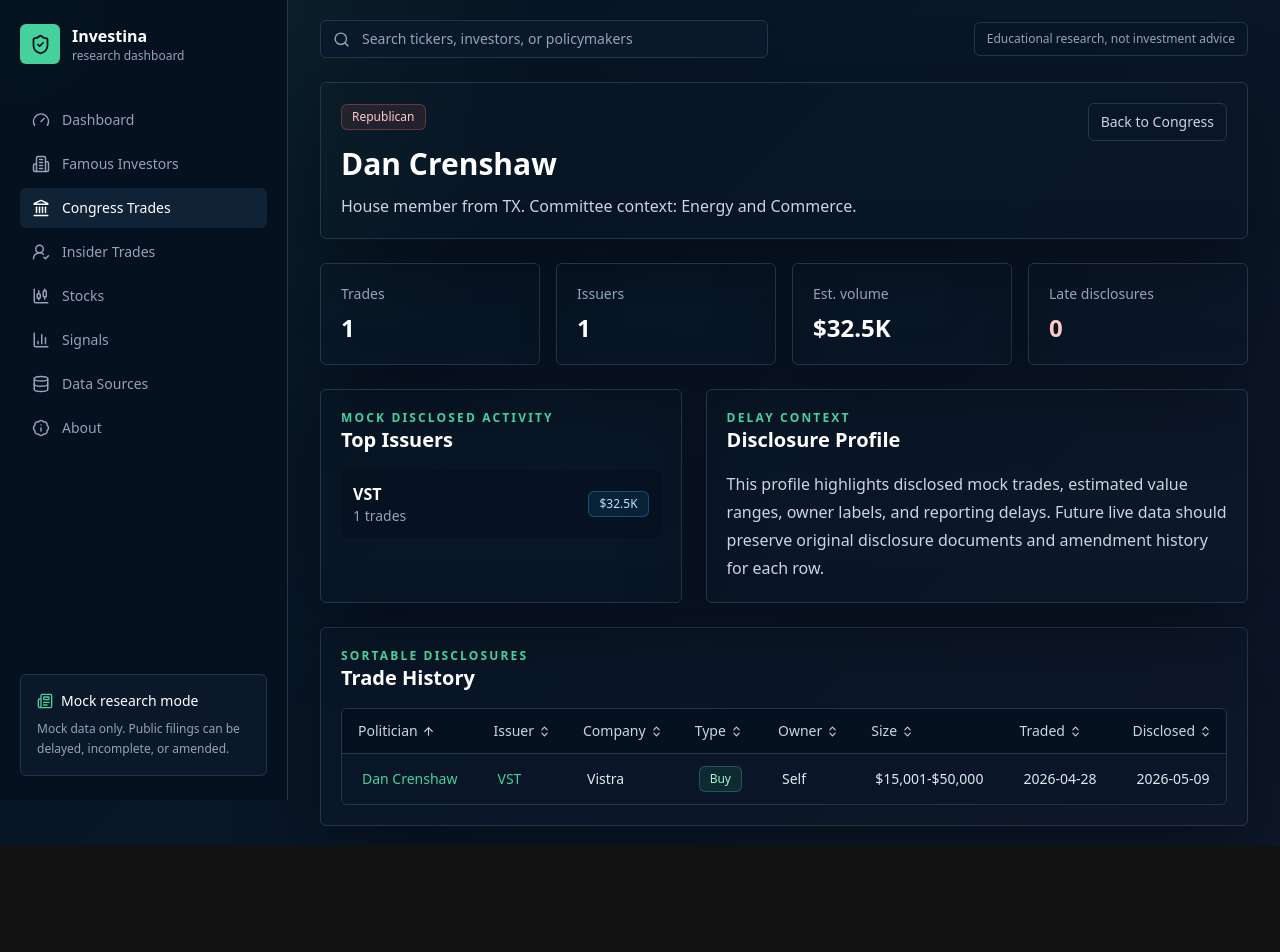
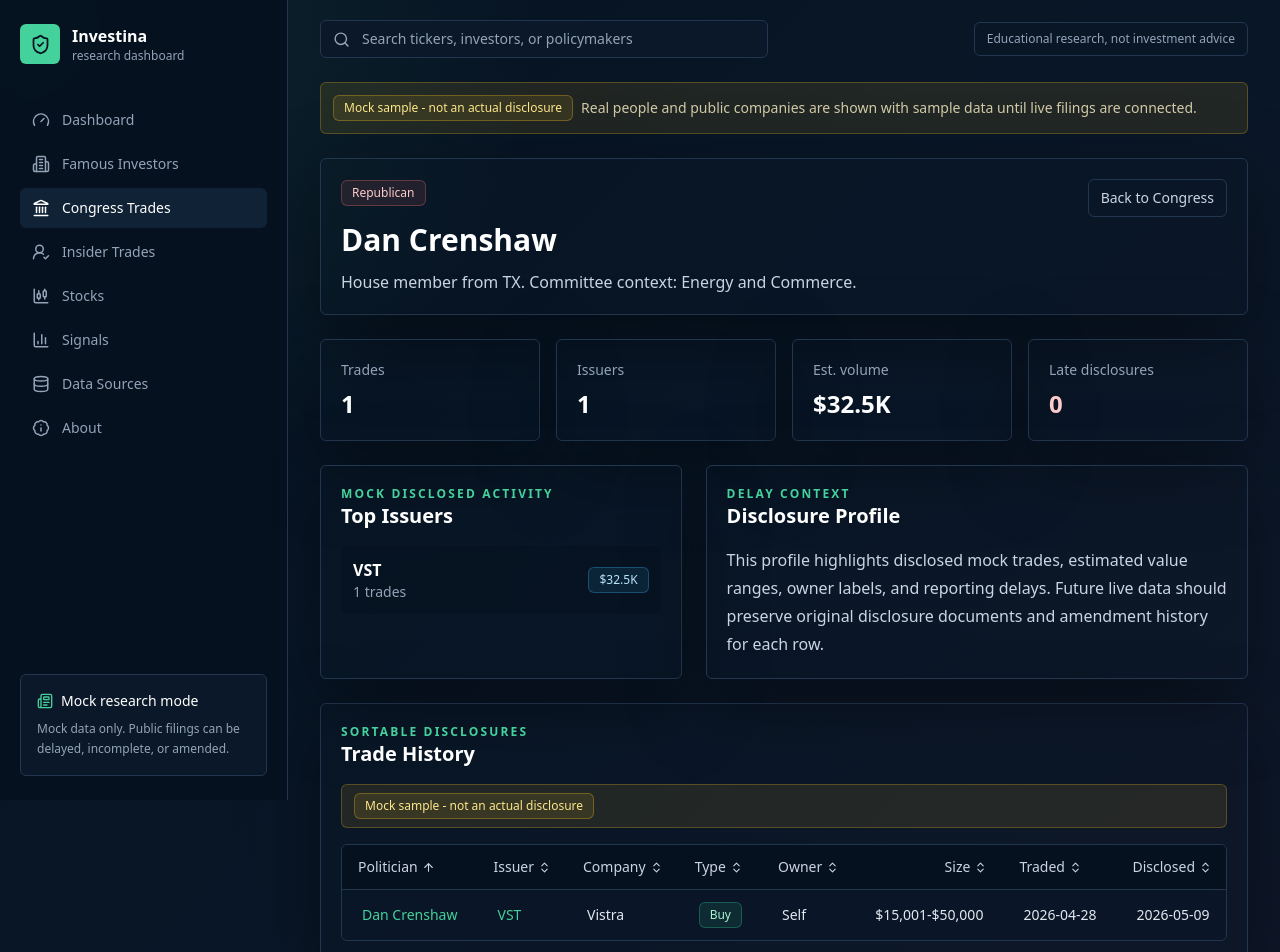
Before and after one commit to EIPJOS/investor-signal-explorer, a Next.js app: page /congress/politicians/dan-crenshaw in a window 1280 px wide. Shown: the top 952 px of the page. Before the commit the page ends 846 px from the top, so only its background shows below. Built offline with nearby package versions, Linux system fonts and the light colour scheme.

Commit message:
Polish Congress trade research pages

```diff
--- a/app/congress/issuers/[ticker]/page.tsx
+++ b/app/congress/issuers/[ticker]/page.tsx
@@ -4,6 +4,7 @@
 import { CongressDetailTradesTable } from "@/components/congress/congress-detail-tables";
 import { Badge } from "@/components/ui/badge";
 import { Card, SectionHeader } from "@/components/ui/card";
+import { MockWarning } from "@/components/ui/mock-warning";
 import {
   estimateTradeValue,
   getCongressTradesByTicker,
@@ -39,6 +40,7 @@
 
   return (
     <main className="space-y-6">
+      <MockWarning />
       <Card>
         <div className="flex flex-col gap-5 lg:flex-row lg:items-start lg:justify-between">
           <div>
--- a/app/congress/politicians/[slug]/page.tsx
+++ b/app/congress/politicians/[slug]/page.tsx
@@ -4,6 +4,7 @@
 import { CongressDetailTradesTable } from "@/components/congress/congress-detail-tables";
 import { Badge } from "@/components/ui/badge";
 import { Card, SectionHeader } from "@/components/ui/card";
+import { MockWarning } from "@/components/ui/mock-warning";
 import {
   estimateTradeValue,
   getPoliticianActivity,
@@ -38,6 +39,7 @@
 
   return (
     <main className="space-y-6">
+      <MockWarning />
       <Card>
         <div className="flex flex-col gap-5 lg:flex-row lg:items-start lg:justify-between">
           <div>
--- a/app/congress/trades/[id]/page.tsx
+++ b/app/congress/trades/[id]/page.tsx
@@ -3,6 +3,7 @@
 import Link from "next/link";
 import { Badge } from "@/components/ui/badge";
 import { Card, SectionHeader } from "@/components/ui/card";
+import { MockWarning } from "@/components/ui/mock-warning";
 import { estimateTradeValue, getCongressTrade, slugify } from "@/data/congress-analytics";
 import { congressTrades, formatCurrency } from "@/data/mock-data";
 
@@ -27,6 +28,7 @@
 
   return (
     <main className="space-y-6">
+      <MockWarning />
       <Card>
         <div className="flex flex-col gap-5 lg:flex-row lg:items-start lg:justify-between">
           <div>
@@ -42,6 +44,9 @@
             </Link>
             <Link href={`/congress/issuers/${trade.ticker}`} className="rounded-md border border-line px-3 py-2 text-sm text-slate-300 hover:bg-panelSoft">
               Issuer
+            </Link>
+            <Link href={`/stocks/${trade.ticker}`} className="rounded-md border border-line px-3 py-2 text-sm text-slate-300 hover:bg-panelSoft">
+              Stock page
             </Link>
           </div>
         </div>
--- a/components/congress/congress-detail-tables.tsx
+++ b/components/congress/congress-detail-tables.tsx
@@ -2,12 +2,15 @@
 
 import Link from "next/link";
 import { Badge } from "@/components/ui/badge";
+import { MockWarning } from "@/components/ui/mock-warning";
 import { SortableTable } from "@/components/ui/sortable-table";
-import { slugify } from "@/data/congress-analytics";
+import { estimateTradeValue, slugify } from "@/data/congress-analytics";
 import type { CongressTrade } from "@/data/types";
 
 export function CongressDetailTradesTable({ rows }: { rows: CongressTrade[] }) {
   return (
+    <div className="space-y-4">
+      <MockWarning compact />
       <SortableTable<CongressTrade>
         rows={rows}
         columns={[
@@ -32,7 +35,7 @@
           { key: "company", header: "Company", accessor: (row) => row.company },
           { key: "type", header: "Type", accessor: (row) => <Badge tone={row.type === "Buy" ? "mint" : "red"}>{row.type}</Badge> },
           { key: "owner", header: "Owner", accessor: (row) => row.owner },
-        { key: "valueRange", header: "Size", accessor: (row) => row.valueRange },
+          { key: "valueRange", header: "Size", accessor: (row) => row.valueRange, sortValue: (row) => estimateTradeValue(row.valueRange), align: "right" },
           { key: "transactionDate", header: "Traded", accessor: (row) => row.transactionDate },
           { key: "disclosureDate", header: "Disclosed", accessor: (row) => row.disclosureDate },
           {
@@ -53,5 +56,6 @@
           }
         ]}
       />
+    </div>
   );
 }
--- a/components/congress/congress-trades-browser.tsx
+++ b/components/congress/congress-trades-browser.tsx
@@ -7,7 +7,7 @@
 import { MockWarning } from "@/components/ui/mock-warning";
 import { SortableTable } from "@/components/ui/sortable-table";
 import { congressTrades } from "@/data/mock-data";
-import { slugify } from "@/data/congress-analytics";
+import { estimateTradeValue, slugify } from "@/data/congress-analytics";
 import type { CongressTrade } from "@/data/types";
 
 export function CongressTradesBrowser() {
@@ -20,7 +20,10 @@
   const [size, setSize] = useState("All sizes");
   const states = ["All states", ...Array.from(new Set(congressTrades.map((trade) => trade.state))).sort()];
   const assetTypes = ["All assets", ...Array.from(new Set(congressTrades.map((trade) => trade.assetType))).sort()];
-  const sizes = ["All sizes", ...Array.from(new Set(congressTrades.map((trade) => trade.valueRange)))];
+  const sizes = [
+    "All sizes",
+    ...Array.from(new Set(congressTrades.map((trade) => trade.valueRange))).sort((a, b) => estimateTradeValue(a) - estimateTradeValue(b))
+  ];
 
   const rows = useMemo(() => {
     return congressTrades.filter((trade) => {
@@ -78,7 +81,7 @@
           { key: "assetType", header: "Asset", accessor: (row) => row.assetType },
           { key: "transactionDate", header: "Transaction", accessor: (row) => row.transactionDate },
           { key: "disclosureDate", header: "Disclosure", accessor: (row) => row.disclosureDate },
-          { key: "valueRange", header: "Value range", accessor: (row) => row.valueRange },
+          { key: "valueRange", header: "Value range", accessor: (row) => row.valueRange, sortValue: (row) => estimateTradeValue(row.valueRange), align: "right" },
           { key: "price", header: "Price", accessor: (row) => row.price ?? "N/A", align: "right" },
           {
             key: "daysDelayed",
```
Lines whose indentation alone changed are shown as unchanged.
